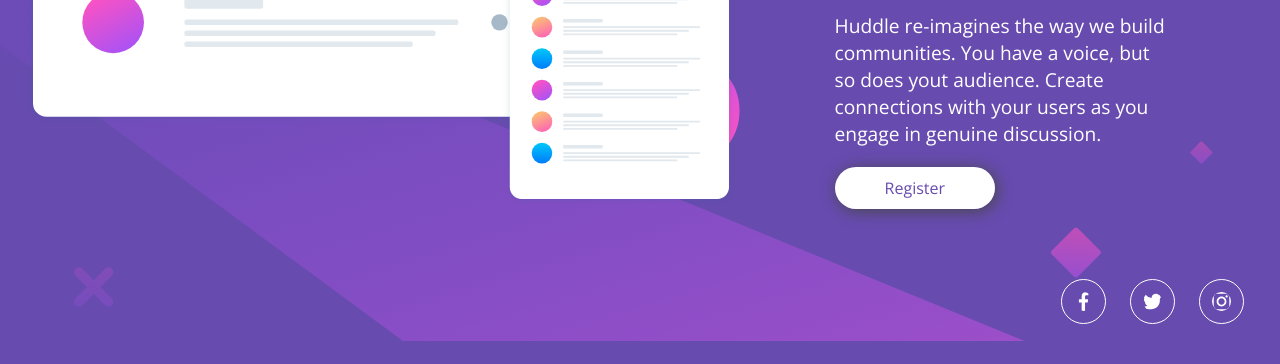
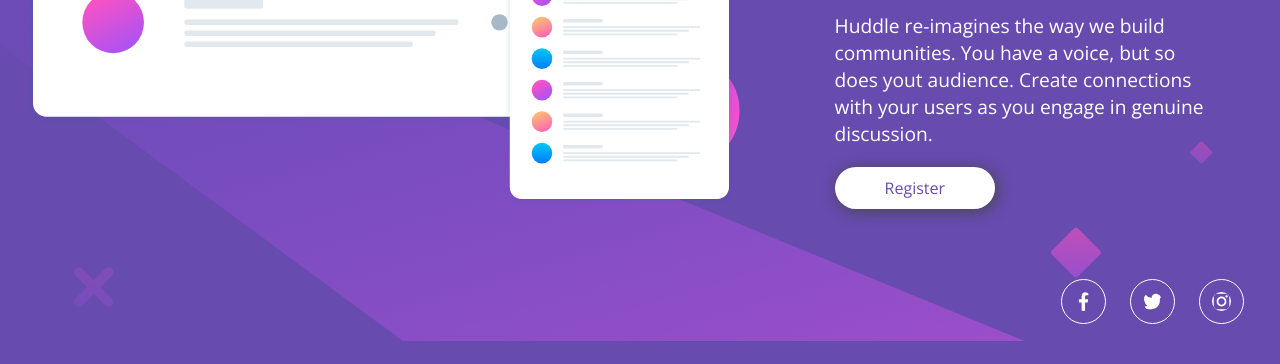
Before and after one commit to nettobruno/clone-huddle, a plain HTML site: page index.html in a window 1280 px wide. Shown: the part 436-800 px from the top of the page. Drawn offline with nearby package versions, Linux system fonts and the light colour scheme.

Commit message:
Text size adjustments

```diff
--- a/css/style.css
+++ b/css/style.css
@@ -41,10 +41,6 @@
   grid-template-rows: 1fr;
 }
 
-div#content div.img img#illustration {
-  /* position: relative; */
-}
-
 div#content div.text {
   padding-left: 100px;
 }
@@ -52,7 +48,7 @@
 div#content div.text h2,
 div#content div.text p {
   color: white;
-  width: 80%;
+  width: 90%;
 }
 
 div#content div.text h2 {
```
